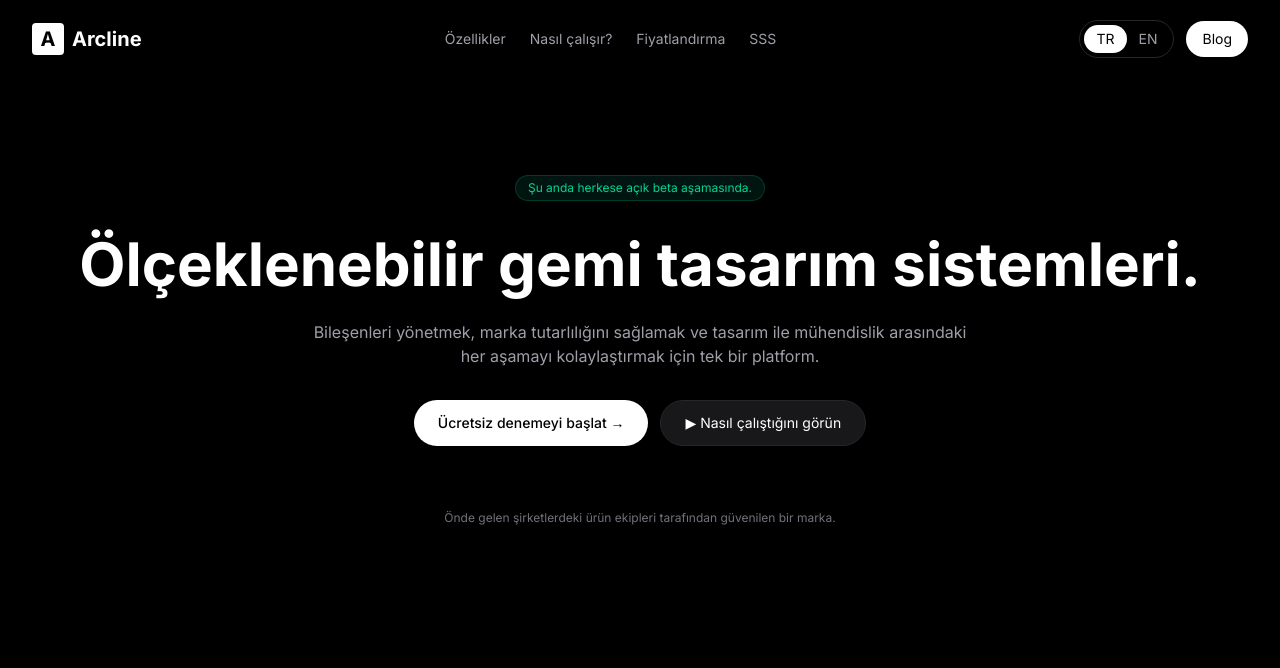
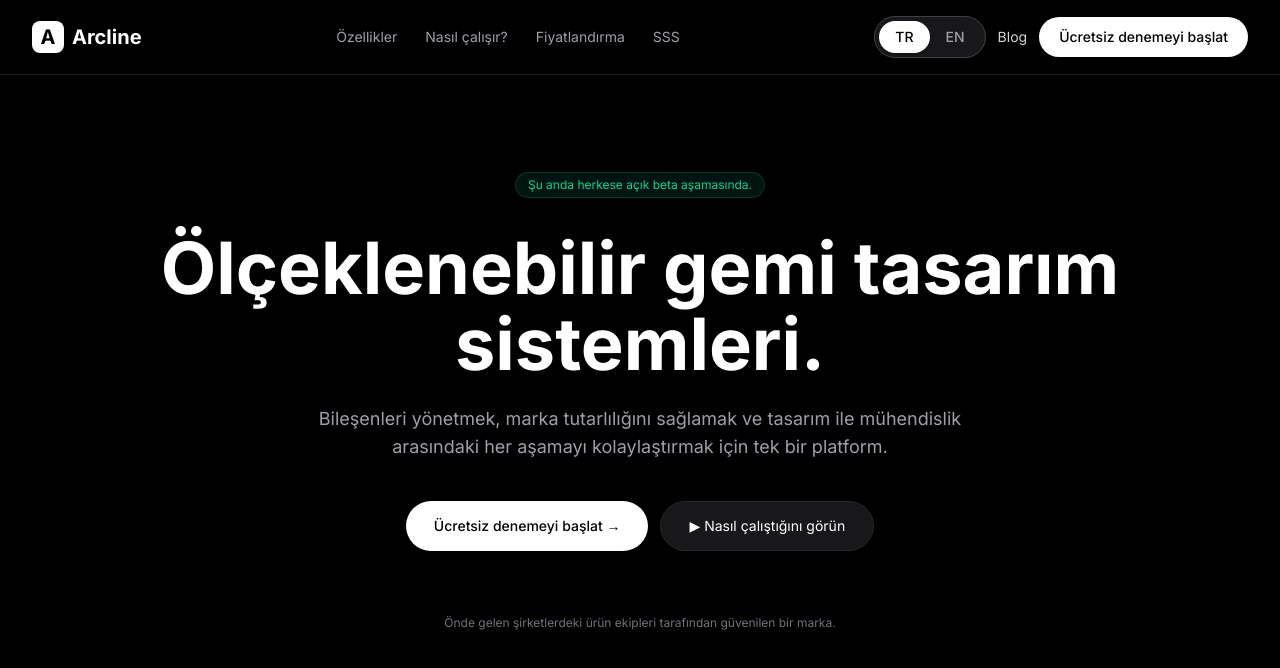
Before and after one commit to atlasvisionaether-lab/arcline-site, a React (Vite) app: page / in a window 1280 px wide. Shown: the top 668 px of the page. Built offline with nearby package versions, Linux system fonts and the light colour scheme.

Commit message:
fix: make TR/EN switcher always visible in sticky header

```diff
--- a/src/App.tsx
+++ b/src/App.tsx
@@ -6,17 +6,21 @@ import BlogPost from "./pages/BlogPost"
 function Header(){
   const {lang,t,setLang}=useLang()
   return (
-    <header className="flex items-center justify-between px-8 py-5 max-w-7xl mx-auto">
-      <Link to="/" className="flex items-center gap-2 font-bold text-xl"><span className="bg-white text-black w-8 h-8 grid place-items-center rounded">A</span> Arcline</Link>
-      <nav className="hidden md:flex gap-6 text-sm text-zinc-400">
-        <span>{t.nav.features}</span><span>{t.nav.how}</span><span>{t.nav.pricing}</span><span>{t.nav.faq}</span>
-      </nav>
-      <div className="flex items-center gap-3">
-        <div className="flex border border-zinc-800 rounded-full p-1">
-          <button onClick={()=>setLang("tr")} className={`px-3 py-1 rounded-full text-sm ${lang==="tr"?"bg-white text-black":"text-zinc-400"}`}>TR</button>
-          <button onClick={()=>setLang("en")} className={`px-3 py-1 rounded-full text-sm ${lang==="en"?"bg-white text-black":"text-zinc-400"}`}>EN</button>
+    <header className="sticky top-0 z-50 bg-black/80 backdrop-blur border-b border-zinc-900">
+      <div className="flex items-center justify-between px-8 py-4 max-w-7xl mx-auto">
+        <Link to="/" className="flex items-center gap-2 font-bold text-xl text-white"><span className="bg-white text-black w-8 h-8 grid place-items-center rounded-lg">A</span> Arcline</Link>
+        <nav className="hidden lg:flex gap-7 text-sm text-zinc-400">
+          <span>{t.nav.features}</span><span>{t.nav.how}</span><span>{t.nav.pricing}</span><span>{t.nav.faq}</span>
+        </nav>
+        <div className="flex items-center gap-3">
+          {/* DİL SWITCHER - HER ZAMAN GÖRÜNÜR */}
+          <div className="flex items-center bg-zinc-900 border border-zinc-700 rounded-full p-1">
+            <button onClick={()=>setLang("tr")} className={`px-4 py-1.5 rounded-full text-sm font-medium transition ${lang==="tr"?"bg-white text-black shadow":"text-zinc-400 hover:text-white"}`}>TR</button>
+            <button onClick={()=>setLang("en")} className={`px-4 py-1.5 rounded-full text-sm font-medium transition ${lang==="en"?"bg-white text-black shadow":"text-zinc-400 hover:text-white"}`}>EN</button>
+          </div>
+          <Link to="/blog" className="hidden md:inline text-sm text-zinc-300 hover:text-white">{t.blog.title}</Link>
+          <Link to="/" className="text-sm bg-white text-black px-5 py-2.5 rounded-full font-medium hover:bg-zinc-100">{t.nav.start}</Link>
         </div>
-        <Link to="/blog" className="text-sm bg-white text-black px-4 py-2 rounded-full">Blog</Link>
       </div>
     </header>
   )
@@ -29,11 +33,11 @@ function Home(){
       <Header/>
       <main className="max-w-7xl mx-auto px-8 pt-24 text-center">
         <div className="inline-flex text-xs text-emerald-400 bg-emerald-400/10 border border-emerald-400/20 rounded-full px-3 py-1">{t.hero.badge}</div>
-        <h1 className="mt-8 text-6xl font-bold leading-[1.05]">{t.hero.title}</h1>
-        <p className="mt-6 text-zinc-400 max-w-2xl mx-auto">{t.hero.desc}</p>
-        <div className="mt-8 flex justify-center gap-3">
-          <button className="bg-white text-black px-6 py-3 rounded-full text-sm font-medium">{t.nav.start} →</button>
-          <button className="bg-zinc-900 border border-zinc-800 px-6 py-3 rounded-full text-sm">▶ {t.nav.demo}</button>
+        <h1 className="mt-8 text-6xl md:text-7xl font-bold leading-[1.05]">{t.hero.title}</h1>
+        <p className="mt-6 text-zinc-400 max-w-2xl mx-auto text-lg">{t.hero.desc}</p>
+        <div className="mt-10 flex justify-center gap-3">
+          <button className="bg-white text-black px-7 py-3.5 rounded-full text-sm font-medium">{t.nav.start} →</button>
+          <button className="bg-zinc-900 border border-zinc-800 px-7 py-3.5 rounded-full text-sm">▶ {t.nav.demo}</button>
         </div>
         <p className="mt-16 text-xs text-zinc-500">{t.hero.trusted}</p>
       </main>
@@ -47,8 +51,8 @@ export default function App(){
       <BrowserRouter>
         <Routes>
           <Route path="/" element={<Home/>}/>
-          <Route path="/blog" element={<Blog/>}/>
-          <Route path="/blog/:slug" element={<BlogPost/>}/>
+          <Route path="/blog" element={<div className="bg-black min-h-screen"><Header/><Blog/></div>}/>
+          <Route path="/blog/:slug" element={<div className="bg-black min-h-screen"><Header/><BlogPost/></div>}/>
         </Routes>
       </BrowserRouter>
     </LanguageProvider>
```
